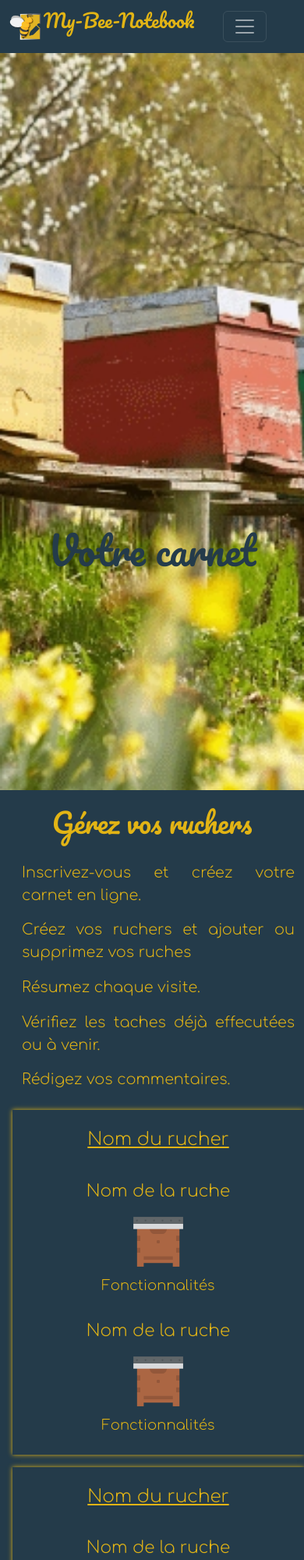
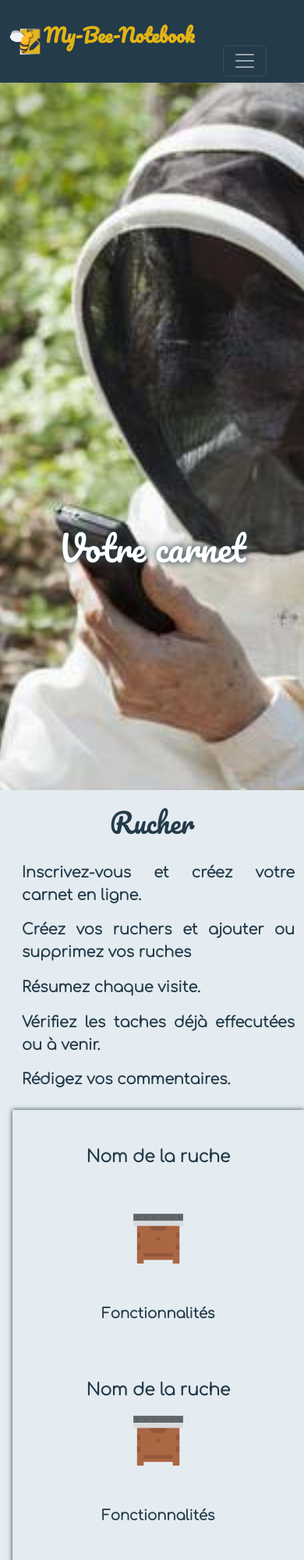
Before and after one commit to SandrineFaucher/my-bee-notebook, a plain HTML site: page concept.html in a window 390 px wide. Shown: the top 2000 px of the page at 78% size. Drawn offline with nearby package versions, Linux system fonts and the light colour scheme.

Commit message:
correction style

```diff
--- a/concept.html
+++ b/concept.html
@@ -10,19 +10,14 @@
     <link href="https://cdn.jsdelivr.net/npm/bootstrap@5.3.0-alpha3/dist/css/bootstrap.min.css" rel="stylesheet"
         integrity="sha384-KK94CHFLLe+nY2dmCWGMq91rCGa5gtU4mk92HdvYe+M/SXH301p5ILy+dN9+nJOZ" crossorigin="anonymous">
 
-    <!--lien fontawesome-->
-    <link rel="stylesheet" href="https://cdnjs.cloudflare.com/ajax/libs/font-awesome/6.4.0/css/all.min.css"
-        integrity="sha512-iecdLmaskl7CVkqkXNQ/ZH/XLlvWZOJyj7Yy7tcenmpD1ypASozpmT/E0iPtmFIB46ZmdtAc9eNBvH0H/ZpiBw=="
-        crossorigin="anonymous" referrerpolicy="no-referrer">
-
-    <!--lien Google fonts-->
+        <!--lien Google fonts-->
     <link rel="preconnect" href="https://fonts.googleapis.com">
     <link rel="preconnect" href="https://fonts.gstatic.com" crossorigin>
     <link href="https://fonts.googleapis.com/css2?family=Comfortaa:wght@300&family=Pacifico&display=swap"
         rel="stylesheet">
 
     <!--lien feuille de style-->
-    <link rel="stylesheet" href="conceptstyle.css">
+    <link rel="stylesheet" href="style.css">
     <title>concept</title>
 </head>
 
@@ -39,9 +34,9 @@
                 </button>
                 <div class="collapse navbar-collapse justify-content-lg-end" id="navbarNavAltMarkup">
                     <div class="navbar-nav">
-                        <a class="nav-link" href="./index.html">Accueil</a>
-                        <a class="nav-link" href="./concept.html">Concept</a>
-                        <a class="nav-link" href="./contact.html">Contact</a>
+                        <a class="nav-link text-white" href="./index.html">Accueil</a>
+                        <a class="nav-link text-white" href="./concept.html">Concept</a>
+                        <a class="nav-link text-white" href="./contact.html">Contact</a>
                     </div>
                 </div>
             </div>
@@ -54,25 +49,23 @@
             </div>
         </section>
         <section id="ruchers" class="text-center h-100">
-            <h2>Gérez vos ruchers</h2>
+            <h2>Rucher</h2>
             <div class="row container-objects">
                 <div class="col-md-4 square-beehive m-2">
-                    <h3 class="p-4">Nom du rucher</h3>
+                    <h4 class="p-5">Nom de la ruche</h4>
+                    <img src="./ressources/boite-a-abeilles.png" alt="ruche">
+                    <p class="p-5">Fonctionnalités</p>
                     <h4 class="p-2">Nom de la ruche</h4>
                     <img src="./ressources/boite-a-abeilles.png" alt="ruche">
-                    <p class="p-2">Fonctionnalités</p>
+                    <p class="p-5">Fonctionnalités</p>
+                </div>
+                <div class="col-md-4 square-beehive m-2">
+                    <h4 class="p-5">Nom de la ruche</h4>
+                    <img src="./ressources/boite-a-abeilles.png" alt="ruche">
+                    <p class="p-5">Fonctionnalités</p>
                     <h4 class="p-2">Nom de la ruche</h4>
                     <img src="./ressources/boite-a-abeilles.png" alt="ruche">
-                    <p class="p-2">Fonctionnalités</p>
-                </div>
-                <div class="col-md-4 square-beehive m-2">
-                    <h3 class="p-4">Nom du rucher</h3>
-                    <h4 class="p-2">Nom de la ruche</h4>
-                    <img src="./ressources/boite-a-abeilles.png" alt="ruche">
-                    <p class="p-2">Fonctionnalités</p>
-                    <h4 class="p-2">Nom de la ruche</h4>
-                    <img src="./ressources/boite-a-abeilles.png" alt="ruche">
-                    <p class="p-2">Fonctionnalités</p>
+                    <p class="p-5">Fonctionnalités</p>
                 </div>
                 <div class="col-md-4 square-text my-auto m-2">
                     <p>Inscrivez-vous et créez votre carnet en ligne.</p>
@@ -91,29 +84,12 @@
                 </a>
             </div>
             <div id="mentions" class="text-center p-5">
-                <p>
+                <p class="text-white">
                     copyright - mentions légales - politique de confidentialité
                 </p>
             </div>
         </footer>
-
-
-
-
-
-
-
-
-
-
-
-
-
     </main>
-
-
-
-
 
 
     <!--lien bootstrap-->
--- a/conceptstyle.css
+++ /dev/null
@@ -1,140 +0,0 @@
-/* Style version statique My-Bee-Notebook
-PAGE : CONCEPT */
-
-/* Reset */
-html{
-    margin: 0;
-    padding: 0;
-   }
-
-   /* Charte graphique
-   Google fonts : "pacifico", cursive;
-                  "comfortaa", cursive;
-
-   Couleurs : jaune or métallique      #e2b415
-              marron chamoisée         #bb8a69
-              vert foncé cal poly vert #145619
-              bleu clair alice bleu    #e4ecf1
-              gris foncé charbon       #243B4A
-   */
-
-   /* Global */
-   h1{
-     font-family: "pacifico", cursive;
-     color: #243B4A;
-     font-size: 50px;
-   }
-   h2{
-       font-family: "pacifico", cursive;
-       font-size: 35px;
-   }
-   p{
-       font-family: "comfortaa", cursive;
-       font-size:large;
-   }
-   h3{
-       font-family: "comfortaa", cursive;
-       color: #e2b415;
-       text-decoration: underline;
-   }
-   h4{
-       font-family: "comfortaa", cursive;
-       color: #e2b415;
-   }
-
-   /* HEADER */
-   nav{
-       background-color: #243B4A;
-   }
-   .logo{
-       width: 12%;
-   }
-   .navbar p{
-       font-family: "pacifico", cursive;
-       color: #e2b415;
-       font-size: x-large;
-   }
-   .navbar a{
-       font-family: "comfortaa", cursive;
-       color: #e2b415;
-       font-size:x-large;
-   }
-   button:hover{
-    background-color:#243B4A;
-    color: #e2b415 ;
-    border-radius: 20px 5px 20px 5px;
-    box-shadow: 5px 5px 5px #243B4A;
-}
-    /* MAIN */
-   #banniere{
-    background-image: url(./ressources/banniere-ou-trouver-des-ruches-png.png.webp);
-    height: 120vh;
-    background-position: top;
-    background-size: cover;
-   }
-    #banniere h1{
-        padding-top: 80vh;
-    }
-
-
-   /* RUCHER */
-   #ruchers{
-       background-color: #243B4A;
-       padding: 20px;
-       width: auto;
-
-   }
-   #ruchers h2{
-       color: #e2b415;
-       margin-bottom: 30px;
-   }
-   #ruchers img{
-       width: 20%;
-   }
-   #ruchers p{
-       color: #e2b415;
-   }
-   .square-text{
-       text-align: justify;
-       text-justify: inter-word;
-       width: 30%;
-   }
-   .square-text p{
-       font-size: larger;
-   }
-   .square-beehive{
-       box-shadow:0px 0px 6px #e2b415;
-       margin-left: 10px;
-   }
-
-   /* FOOTER */
-   /* Logo */
-   #logo{
-       background-color: #e2b415;
-   }
-   /* Logo */
-   #mentions{
-       background-color: #243B4A;
-       color: #e2b415;
-       font-size: medium;
-   }
-
-   /* MEDIA QUERIES */
-
-   @media screen and (max-width:1280px)
-   {
-       .square-text{
-           text-align: justify;
-           text-justify: inter-word;
-           width: 100%;
-           order: 0;
-       }
-       .container-objects{
-           flex-direction: column-reverse;
-       }
-
-       #logo img{
-           width: 30%;
-       }
-
-   }
--- a/contactstyle.css
+++ /dev/null
@@ -1,134 +0,0 @@
-/* Style version statique My-Bee-Notebook
-PAGE : CONTACT */
-
-/* Reset */
-html {
-    margin: 0;
-    padding: 0;
-}
-
-
-/* Charte graphique
-   Google fonts : "pacifico", cursive;
-                  "comfortaa", cursive;
-
-   Couleurs : jaune or métallique      #e2b415
-              marron chamoisée         #bb8a69
-              vert foncé cal poly vert #145619
-              bleu clair alice bleu    #e4ecf1
-              gris foncé charbon       #243B4A
-   */
-
-/* Global */
-h1 {
-    font-family: "pacifico", cursive;
-    color: #243B4A;
-    font-size: 50px;
-}
-
-h2 {
-    font-family: "pacifico", cursive;
-    font-size: 35px;
-    color: #243B4A;
-}
-
-h3 {
-    font-family: "comfortaa", cursive;
-    color: #e2b415;
-    text-decoration: underline;
-}
-
-h4 {
-    font-family: "comfortaa", cursive;
-    color: #e2b415;
-}
-
-p {
-    font-family: "comfortaa", cursive;
-    font-size: large;
-}
-
-/* HEADER */
-nav {
-    background-color: #243B4A;
-}
-
-.logo {
-    width: 12%;
-}
-
-.navbar p {
-    font-family: "pacifico", cursive;
-    color: #e2b415;
-    font-size: x-large;
-}
-
-.navbar a {
-    font-family: "comfortaa", cursive;
-    color: #e2b415;
-    font-size: x-large;
-}
-
-button:hover {
-    background-color: #243B4A;
-    color: #e2b415;
-    border-radius: 20px 5px 20px 5px;
-    box-shadow: 5px 5px 5px #243B4A;
-}
-
-/* MAIN */
-#banniere {
-    background-image: url(./ressources/apiculteur-au-telephone.jpg);
-    height: 120vh;
-    background-position: top;
-    background-size: cover;
-}
-
-#banniere h1 {
-    padding-top: 80vh;
-}
-
-form {
-    height: 80vh;
-    margin-left: 30px;
-
-}
-.formulaire{
-    width: 80vw;
-    font-family: "comfortaa", cursive;
-}
-.envoi{
-    border-radius: 20px 5px 20px 5px;
-    box-shadow: 5px 5px 5px #243B4A;
-    padding: 15px;
-}
-address {
-    font-size: larger;
-    margin-top: 30px;
-
-}
-
-
-
-
-/* FOOTER */
-/* Logo */
-#logo {
-    background-color: #e2b415;
-}
-
-/* Logo */
-#mentions {
-    background-color: #243B4A;
-    color: #e2b415;
-    font-size: medium;
-}
-
-/* MEDIA QUERIES */
-
-@media screen and (max-width:1280px) {
-    #logo img {
-        width: 30%;
-    }
-
-}
--- a/style.css
+++ b/style.css
@@ -1,11 +1,4 @@
 /* Style version statique My-Bee-Notebook */
-
-/* Reset */
-html{
- margin: 0;
- padding: 0;
-}
-
 
 /* Charte graphique
 Google fonts : "pacifico", cursive;
@@ -18,23 +11,37 @@ Couleurs : jaune or métallique      #e2b415
            gris foncé charbon       #243B4A
 */
 
+/* SOMMAIRE *
+INDEX.HTML
+CONCEPT.HTML
+CONTACT.HTML
+/
+
+
 /* Global */
 h2{
     font-family: "pacifico", cursive;
     font-size: 35px;
 }
+
 p{
     font-family: "comfortaa", cursive;
     font-size:large;
+    color: #243B4A;
+    font-weight: 600;
 }
+
 h3{
     font-family: "comfortaa", cursive;
-    color: #e2b415;
-    text-decoration: underline;
+    color: #243B4A;
+    font-weight: 600;
+
 }
+
 h4{
     font-family: "comfortaa", cursive;
-    color: #e2b415;
+    color: #243B4A;
+    font-weight: 600;
 }
 
 /* HEADER */
@@ -55,11 +62,13 @@ nav{
     font-size:x-large;
 }
 
+/*INDEX.HTML
+-------------------*/
 
 /* ACCUEIL */
 
 #accueil{
-background-image:url(./ressources/image-abeille-lavande-web.jpg);
+background-image:url(./ressources/image-abeille-lavande.jpg);
 height: 130vh;
 background-position: left;
 background-size: cover;
@@ -68,15 +77,17 @@ background-size: cover;
 
 h1{
     font-family: "pacifico", cursive;
-    color: #243B4A;
+    color: white;
     padding-bottom: 40px;
     font-size:45px;
+    text-shadow: #243B4A 1px 0 10px;
 }
 #accueil p{
     font-family: "comfortaa", cursive;
-    color: #243B4A;
-    font-size: large;
+    color: white;
+    font-size:larger;
     font-weight: 800;
+    text-shadow: #243B4A 1px 0 10px;
 }
 button{
     text-decoration: none;
@@ -113,7 +124,7 @@ button:hover{
     width: 20%;
 }
 #ruchers p{
-    color: #e2b415;
+    color: #243B4A
 }
 .square-text{
     text-align: justify;
@@ -198,3 +209,114 @@ button:hover{
     }
 
 }
+
+/*CONCEPT.HTML
+-------------------*/
+
+/* MAIN */
+#banniere{
+    background-image: url(./ressources/banniere-ou-trouver-des-ruches-png.png.webp);
+    height: 120vh;
+    background-position: top;
+    background-size: cover;
+   }
+    #banniere h1{
+        padding-top: 80vh;
+    }
+
+
+   /* RUCHER */
+   #ruchers{
+       background-color: #e4ecf1;
+       padding: 20px;
+       width: auto;
+
+   }
+   #ruchers h2{
+       color: #243B4A;
+       margin-bottom: 30px;
+   }
+   #ruchers img{
+       width: 20%;
+   }
+   #ruchers p{
+       color:#243B4A;
+   }
+   .square-text{
+       text-align: justify;
+       text-justify: inter-word;
+       width: 30%;
+   }
+   .square-text p{
+       font-size: larger;
+   }
+   .square-beehive{
+       box-shadow:0px 0px 6px #243B4A;
+       margin-left: 10px;
+   }
+
+
+   /* MEDIA QUERIES */
+
+   @media screen and (max-width:1280px)
+   {
+       .square-text{
+           text-align: justify;
+           text-justify: inter-word;
+           width: 100%;
+           order: 0;
+       }
+       .container-objects{
+           flex-direction: column-reverse;
+       }
+
+       #logo img{
+           width: 30%;
+       }
+    }
+
+   /*CONTACT.HTML
+-------------------*/
+/* MAIN */
+
+#titre-formulaire-contact{
+    color: #243B4A;
+}
+#banniere {
+    background-image: url(./ressources/apiculteur-au-telephone.jpg);
+    height: 120vh;
+    background-position: top;
+    background-size: cover;
+}
+
+#banniere h1 {
+    padding-top: 80vh;
+}
+
+form {
+    height: 80vh;
+    margin-left: 30px;
+
+}
+.formulaire{
+    width: 80vw;
+    font-family: "comfortaa", cursive;
+}
+.envoi{
+    border-radius: 20px 5px 20px 5px;
+    box-shadow: 5px 5px 5px #243B4A;
+    padding: 15px;
+}
+
+address {
+    font-size: larger;
+    margin-top: 30px;
+}
+
+/* MEDIA QUERIES */
+
+@media screen and (max-width:1280px) {
+    #logo img {
+        width: 30%;
+    }
+}
```
Also changed, not shown: contact.html (+6 -6 lines), index.html (+11 -19 lines), ressources/image-abeille-lavande.jpg (added).
